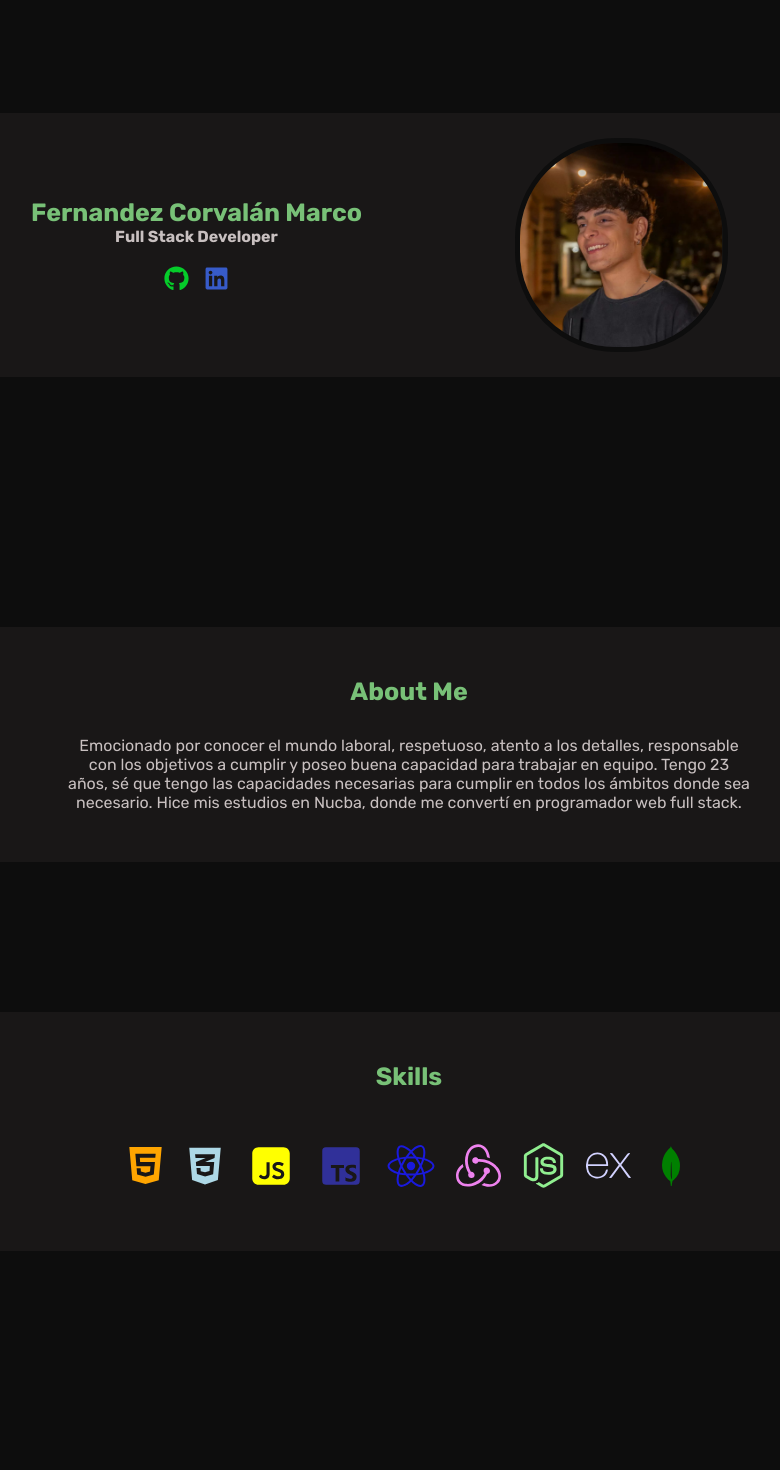
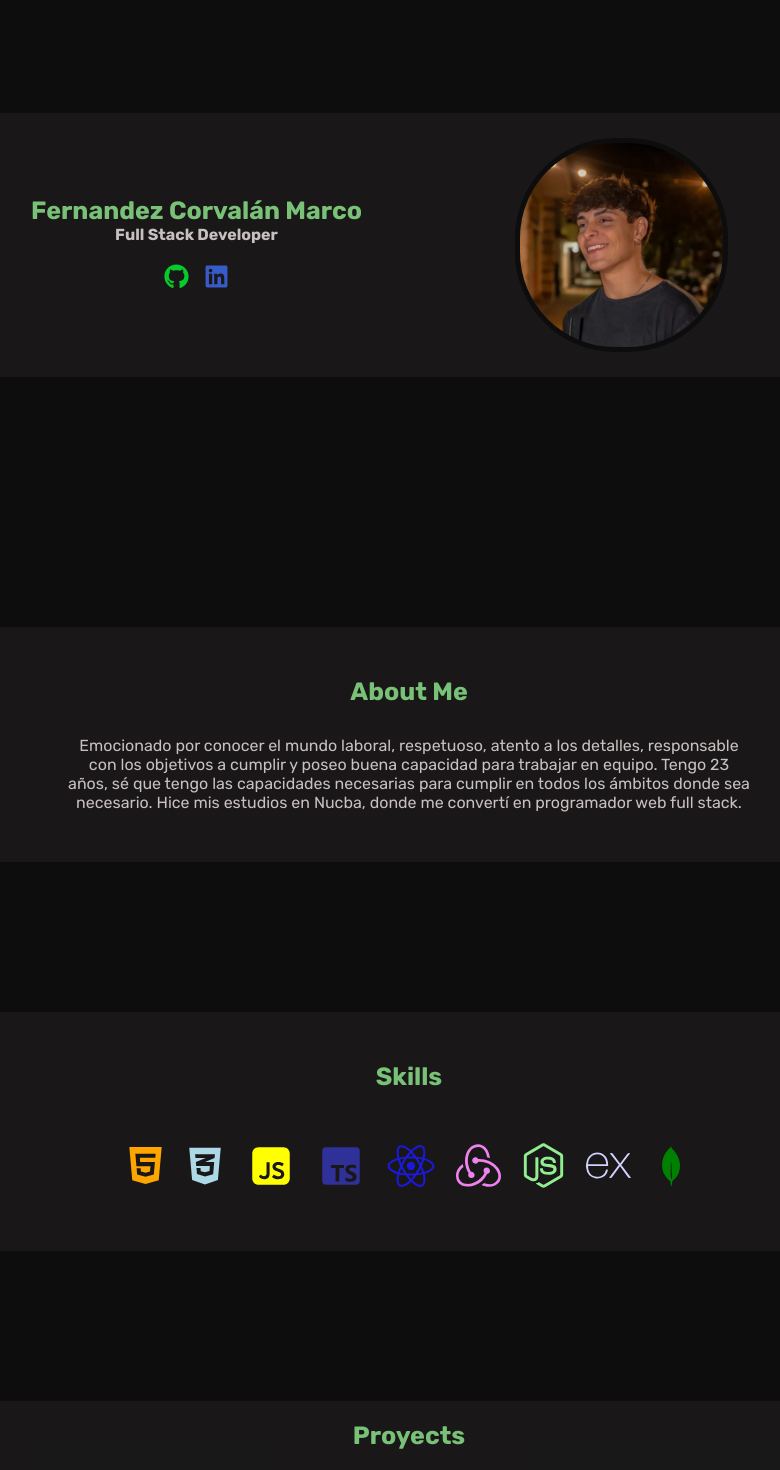
Before and after one commit to Marcofernandezcorvalan/Porfolio, a React (Vite) app: page / in a window 1280 px wide. Shown: the part 87-1557 px from the top of the page, without its empty margins (231-1011 px from the left). Before the commit the page ends 1338 px from the top, so only its background shows below. Built offline with nearby package versions, Linux system fonts and the light colour scheme.

Commit message:
links, add proyects section

```diff
--- a/src/components/layout/Hero/Hero.jsx
+++ b/src/components/layout/Hero/Hero.jsx
@@ -11,8 +11,12 @@ const Hero = () => {
 				<Name style={{ textWrap: "balance" }}>Fernandez Corvalán Marco</Name>
 				<H4>Full Stack Developer</H4>
 				<IconsCont>
-					<FaGithub style={{ color: "#00ff2fc7", fontSize: "25px", cursor: "pointer" }} />
-					<FaLinkedin style={{ color: "#375bc9", fontSize: "25px", cursor: "pointer" }} />
+					<a href="https://github.com/Marcofernandezcorvalan">
+						<FaGithub style={{ color: "#00ff2fc7", fontSize: "25px", cursor: "pointer" }} />
+					</a>
+					<a href="https://www.linkedin.com/in/marco-fer-corv/">
+						<FaLinkedin style={{ color: "#375bc9", fontSize: "25px", cursor: "pointer" }} />
+					</a>
 				</IconsCont>
 			</ContTitle>
 			<ImgCont>
--- a/src/components/layout/Proyects/Proyects.jsx
+++ b/src/components/layout/Proyects/Proyects.jsx
@@ -1,9 +1,13 @@
 import React from "react";
+import { ProyectCont } from "./ProyectsStyled";
+import { Name } from "../../../pages/Home/HomeStyled";
 
 const Proyects = () => {
 	return (
 		<>
-			<div>Proyects</div>
+			<ProyectCont>
+				<Name>Proyects</Name>
+			</ProyectCont>
 		</>
 	);
 };
--- a/src/components/layout/Proyects/ProyectsStyled.js
+++ b/src/components/layout/Proyects/ProyectsStyled.js
@@ -1 +1,12 @@
 import styled from "styled-components";
+
+export const ProyectCont = styled.section`
+	display: flex;
+	justify-content: center;
+	align-items: center;
+	margin-top: 150px;
+	background-color: var(--secondbg);
+	width: 100%;
+	border-radius: 10px;
+	padding: 20px;
+`;
--- a/src/pages/Home/Home.jsx
+++ b/src/pages/Home/Home.jsx
@@ -3,6 +3,7 @@ import React from "react";
 import Skills from "../../components/layout/Skills/Skills";
 import Hero from "../../components/layout/Hero/Hero";
 import About from "../../components/layout/About/About";
+import Proyects from "../../components/layout/Proyects/Proyects";
 
 const Home = () => {
 	return (
@@ -10,6 +11,7 @@ const Home = () => {
 			<Hero />
 			<About />
 			<Skills />
+			<Proyects />
 		</>
 	);
 };
--- a/src/pages/Home/HomeStyled.js
+++ b/src/pages/Home/HomeStyled.js
@@ -97,7 +97,7 @@ export const Parraf = styled.p`
 	color: #dcd3d3e6;
 `;
 
-export const Habs = styled.div`
+export const Habs = styled.section`
 	display: flex;
 	align-items: center;
 	justify-content: center;
```
